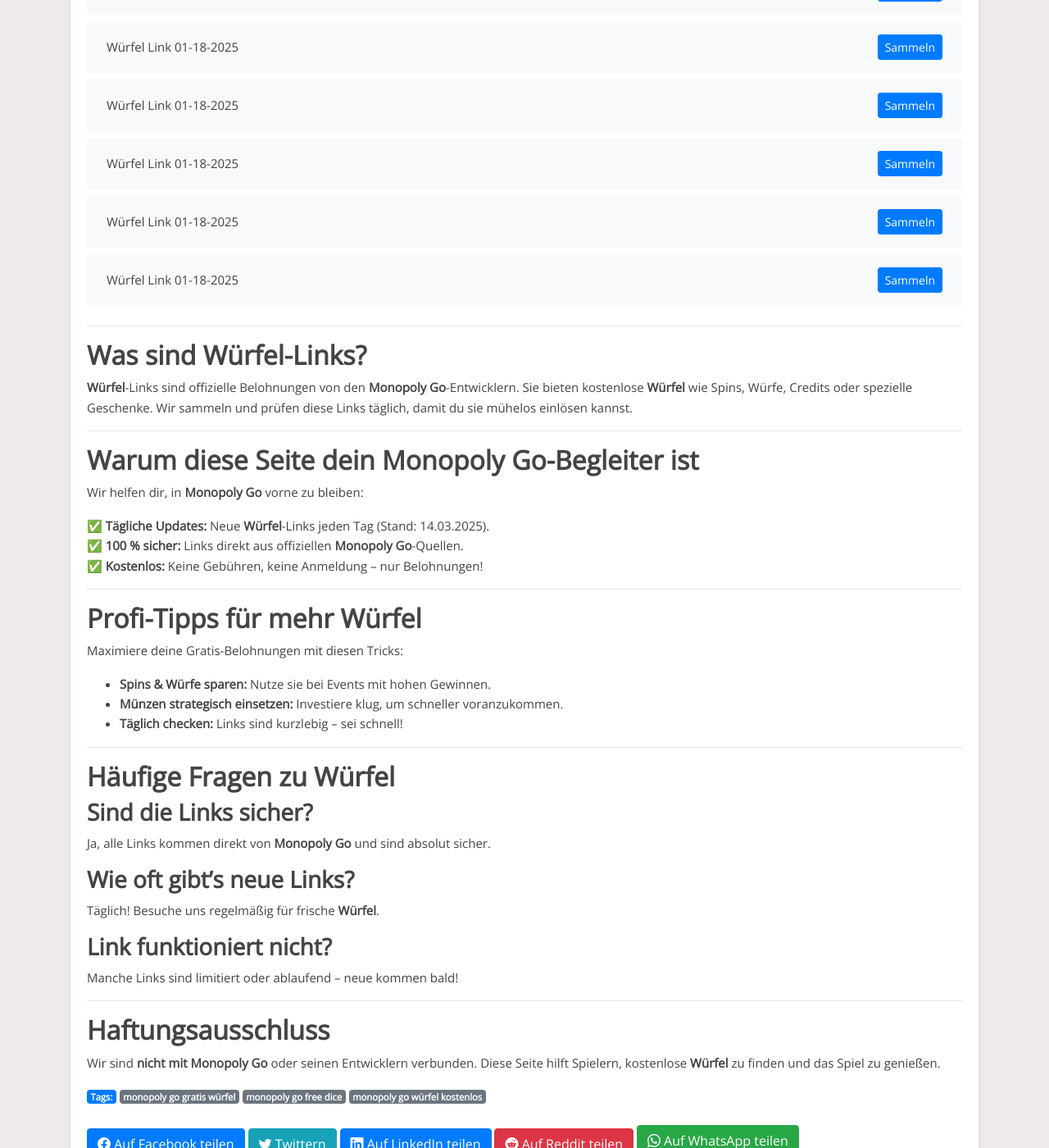
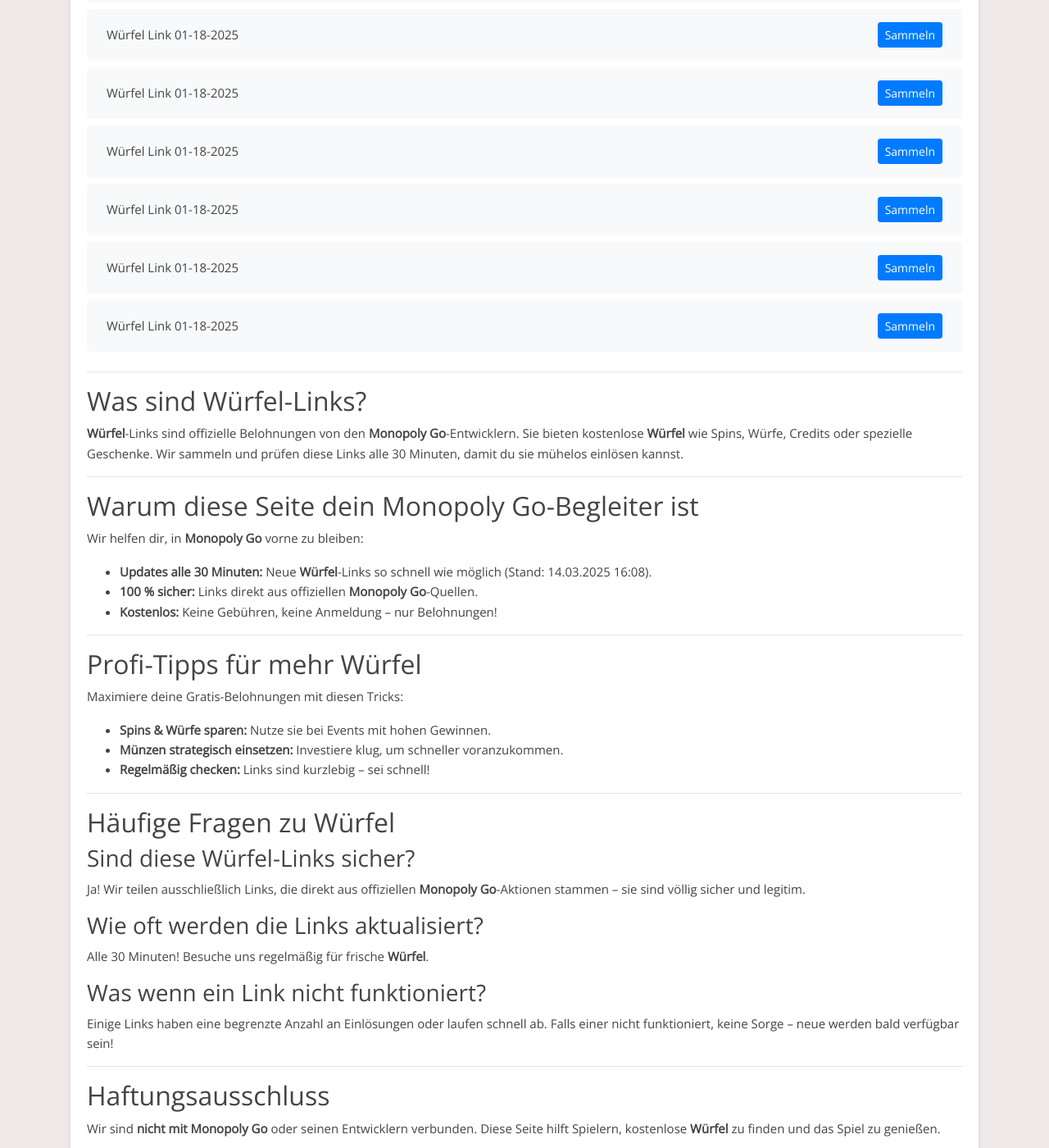
Before and after one commit to Prollad99/bs-de, a Jekyll site: the page built from _posts/2025-01-18-monopoly-go.md, in a window 1280 px wide and 1400 px high, scrolled down 7326 px. Shown: the whole window at 82% size. Built offline with Jekyll 4.4.1, drawn with Linux system fonts in a browser that asks for light colours; some of the changed text lies outside the part shown.

Commit message:
Update  links and content - 2025-03-14 16:08

```diff
--- a/_includes/monopoly-go.html
+++ b/_includes/monopoly-go.html
@@ -1,4 +1,16 @@
 <ul class="list-group mt-3 mb-4">
+  <li class="list-group-item d-flex justify-content-between align-items-center">
+    <span>Würfel Link 03-14-2025</span>
+    <a href="https://mply.io/hlO1WmOuOj4" class="btn btn-primary btn-sm">Sammeln</a>
+  </li>
+  <li class="list-group-item d-flex justify-content-between align-items-center">
+    <span>Würfel Link 03-14-2025</span>
+    <a href="https://2tdd.adj.st/reward-link/discord_13_march_2025?adjust_t=i2f8o2i_4btbvwg&adjust_deeplink_js=1" class="btn btn-primary btn-sm">Sammeln</a>
+  </li>
+  <li class="list-group-item d-flex justify-content-between align-items-center">
+    <span>Würfel Link 03-14-2025</span>
+    <a href="https://2tdd.adj.st/reward-link/Lwofjn4igns?adjust_t=i2f8o2i_4btbvwg&adjust_deeplink_js=1" class="btn btn-primary btn-sm">Sammeln</a>
+  </li>
   <li class="list-group-item d-flex justify-content-between align-items-center">
     <span>Würfel Link 03-11-2025</span>
     <a href="https://2tdd.adj.st/reward-link/Aoijf0259?adjust_t=i2f8o2i_4btbvwg&adjust_deeplink_js=1" class="btn btn-primary btn-sm">Sammeln</a>
@@ -387,16 +399,4 @@
     <span>Würfel Link 01-18-2025</span>
     <a href="https://2tdd.adj.st/reward-link/Juaegu667?adjust_t=i2f8o2i_4btbvwg&adjust_deeplink_js=1" class="btn btn-primary btn-sm">Sammeln</a>
   </li>
-  <li class="list-group-item d-flex justify-content-between align-items-center">
-    <span>Würfel Link 01-18-2025</span>
-    <a href="https://2tdd.adj.st/reward-link/OEt42?adjust_t=i2f8o2i_4btbvwg&adjust_deeplink_js=1" class="btn btn-primary btn-sm">Sammeln</a>
-  </li>
-  <li class="list-group-item d-flex justify-content-between align-items-center">
-    <span>Würfel Link 01-18-2025</span>
-    <a href="https://mply.io/L-JWp0ZB-Lk" class="btn btn-primary btn-sm">Sammeln</a>
-  </li>
-  <li class="list-group-item d-flex justify-content-between align-items-center">
-    <span>Würfel Link 01-18-2025</span>
-    <a href="https://2tdd.adj.st/reward-link/MPG-facebook35rolls?adjust_t=i2f8o2i_4btbvwg&adjust_deeplink_js=1" class="btn btn-primary btn-sm">Sammeln</a>
-  </li>
 </ul>
--- a/_includes/monopoly-go_footer.html
+++ b/_includes/monopoly-go_footer.html
@@ -1,44 +1,47 @@
 ---
 
-## **Was sind Würfel-Links?**
+## Was sind Würfel-Links?
 
-**Würfel**-Links sind offizielle Belohnungen von den **Monopoly Go**-Entwicklern. Sie bieten kostenlose **Würfel** wie Spins, Würfe, Credits oder spezielle Geschenke. Wir sammeln und prüfen diese Links täglich, damit du sie mühelos einlösen kannst.
+**Würfel**-Links sind offizielle Belohnungen von den **Monopoly Go**-Entwicklern. Sie bieten kostenlose **Würfel** wie Spins, Würfe, Credits oder spezielle Geschenke. Wir sammeln und prüfen diese Links alle 30 Minuten, damit du sie mühelos einlösen kannst.
 
 ---
 
-## **Warum diese Seite dein Monopoly Go-Begleiter ist**
+## Warum diese Seite dein Monopoly Go-Begleiter ist
 
 Wir helfen dir, in **Monopoly Go** vorne zu bleiben:
 
-✅ **Tägliche Updates:** Neue **Würfel**-Links jeden Tag (Stand: 14.03.2025).
-✅ **100 % sicher:** Links direkt aus offiziellen **Monopoly Go**-Quellen.
-✅ **Kostenlos:** Keine Gebühren, keine Anmeldung – nur Belohnungen!
+- **Updates alle 30 Minuten:** Neue **Würfel**-Links so schnell wie möglich (Stand: 14.03.2025 16:08).
+- **100 % sicher:** Links direkt aus offiziellen **Monopoly Go**-Quellen.
+- **Kostenlos:** Keine Gebühren, keine Anmeldung – nur Belohnungen!
 
 ---
 
-## **Profi-Tipps für mehr Würfel**
+## Profi-Tipps für mehr Würfel
 
 Maximiere deine Gratis-Belohnungen mit diesen Tricks:
 
 - **Spins & Würfe sparen:** Nutze sie bei Events mit hohen Gewinnen.
 - **Münzen strategisch einsetzen:** Investiere klug, um schneller voranzukommen.
-- **Täglich checken:** Links sind kurzlebig – sei schnell!
+- **Regelmäßig checken:** Links sind kurzlebig – sei schnell!
 
 ---
 
-## **Häufige Fragen zu Würfel**
+## Häufige Fragen zu Würfel
 
-### **Sind die Links sicher?**
-Ja, alle Links kommen direkt von **Monopoly Go** und sind absolut sicher.
+### Sind diese Würfel-Links sicher?
 
-### **Wie oft gibt’s neue Links?**
-Täglich! Besuche uns regelmäßig für frische **Würfel**.
+Ja! Wir teilen ausschließlich Links, die direkt aus offiziellen **Monopoly Go**-Aktionen stammen – sie sind völlig sicher und legitim.
 
-### **Link funktioniert nicht?**
-Manche Links sind limitiert oder ablaufend – neue kommen bald!
+### Wie oft werden die Links aktualisiert?
+
+Alle 30 Minuten! Besuche uns regelmäßig für frische **Würfel**.
+
+### Was wenn ein Link nicht funktioniert?
+
+Einige Links haben eine begrenzte Anzahl an Einlösungen oder laufen schnell ab. Falls einer nicht funktioniert, keine Sorge – neue werden bald verfügbar sein!
 
 ---
 
-## **Haftungsausschluss**
+## Haftungsausschluss
 
 Wir sind **nicht mit Monopoly Go** oder seinen Entwicklern verbunden. Diese Seite hilft Spielern, kostenlose **Würfel** zu finden und das Spiel zu genießen.
--- a/_includes/monopoly-go_post.html
+++ b/_includes/monopoly-go_post.html
@@ -1,3 +1,5 @@
+# Monopoly Go Gratis Würfel – Dein Täglicher Bonus
+
 Willkommen bei deiner Quelle für **Monopoly Go Gratis Würfel**! Hier findest du alle 30 Minuten neue Links, um kostenlose Würfel und Belohnungen zu sammeln – perfekt für deutsche Spieler.
 
 ---
```
Also changed, not shown: links-json/monopoly-go.json (+12 -12 lines), 1 other file.
